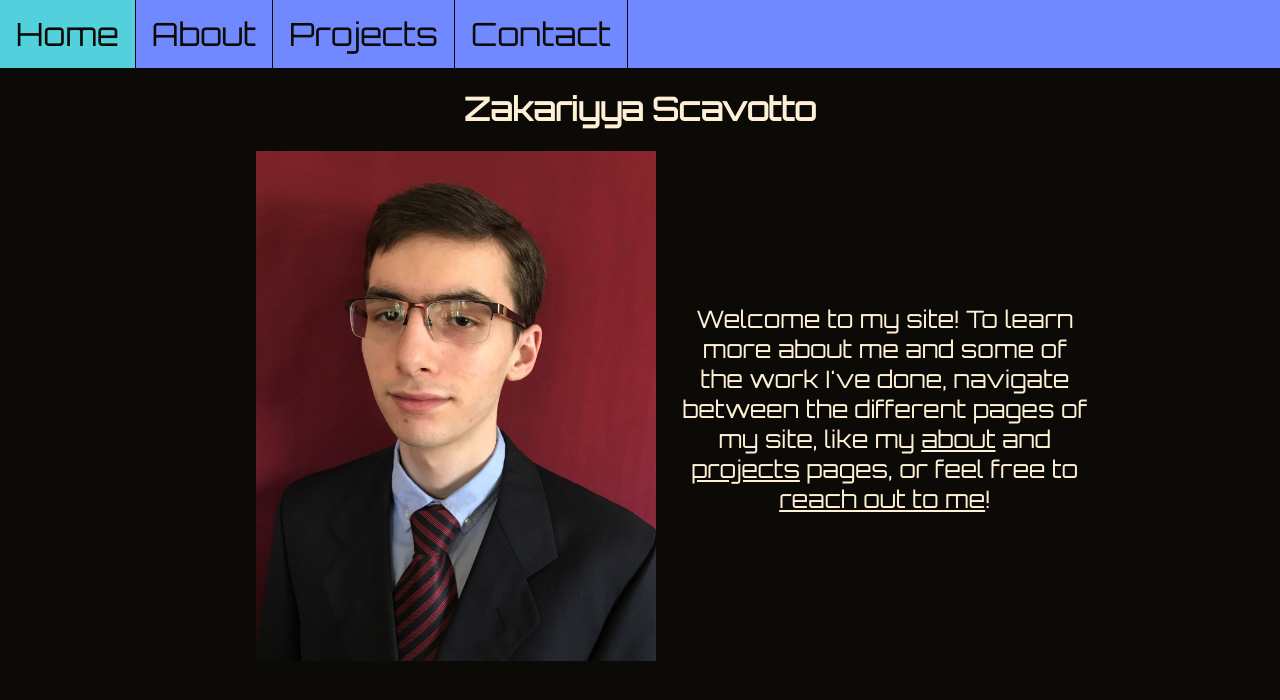
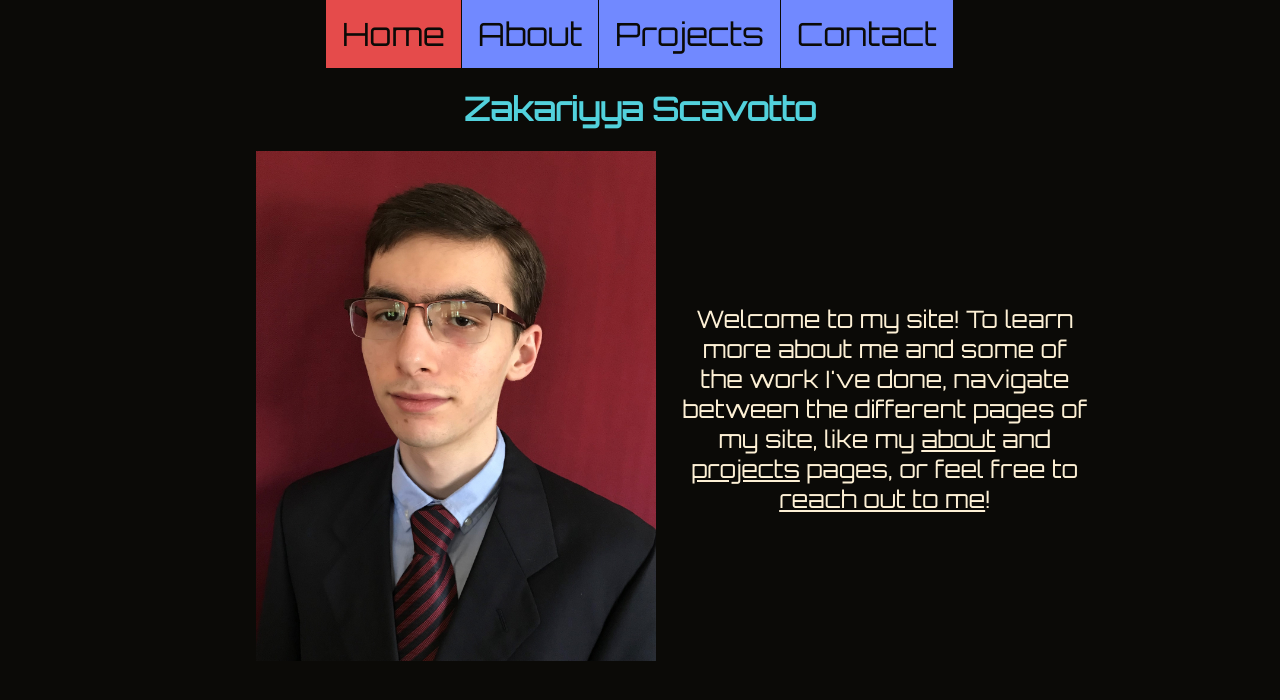
Before and after one commit to ZakariyyaScavotto/zakariyyascavotto.github.io, a plain HTML site: page pages/index.html in a window 1280 px wide. Drawn offline with Linux system fonts and the light colour scheme.

Commit message:
FANCY TITLE TEXT SLIDE ACQUIRED

```diff
--- a/pages/index.html
+++ b/pages/index.html
@@ -19,7 +19,9 @@
 				<li class="navListItem"><a href="./contact.html">Contact</a></li>
 			</ul>
 		</div>
-		<h1 id="name">Zakariyya Scavotto</h1>
+		<div class="header">
+			<h1 class="animatable">Zakariyya Scavotto</h1>
+		</div>
 		<div class="container">
 			<img
 				id="pfp"
--- a/styles/aboutStyle.css
+++ b/styles/aboutStyle.css
@@ -54,8 +54,52 @@ body {
 	justify-items: center;
 }
 
+.header {
+	display: flex;
+	flex-direction: column;
+	justify-content: center;
+	align-items: center;
+}
 #name {
-	margin-top: 10;
+	margin-top: 10px;
+}
+
+.animatable {
+	position: relative;
+	clip-path: polygon(0 0, 0 0, 0 100%, 0% 100%);
+	animation: 0.75s cubic-bezier(1, -0.01, 0.12, 0.8) 1s 1 reveal forwards;
+	color: var(--dark-turquoise);
+}
+
+.animatable::after {
+	content: "About";
+	position: absolute;
+	top: 0;
+	left: 0;
+	width: 100%;
+	height: 100%;
+	background: var(--dark-turquoise);
+	color: var(--papaya-whip);
+	/* padding: inherit; */
+	animation: 0.75s cubic-bezier(1, -0.01, 0.12, 0.8) 1.75s 1 hideBlack forwards;
+}
+
+@keyframes reveal {
+	from {
+		clip-path: polygon(0 0, 0 0, 0 100%, 0% 100%);
+	}
+	to {
+		clip-path: polygon(0 0, 100% 0, 100% 100%, 0 100%);
+	}
+}
+
+@keyframes hideBlack {
+	from {
+		clip-path: polygon(0 0, 100% 0, 100% 100%, 0 100%);
+	}
+	to {
+		clip-path: polygon(100% 0, 100% 0, 100% 100%, 100% 100%);
+	}
 }
 #pfp {
 	float: left;
--- a/styles/contactStyle.css
+++ b/styles/contactStyle.css
@@ -50,9 +50,52 @@ body {
 	/* display: inline-block; */
 	justify-items: center;
 }
+.header {
+	display: flex;
+	flex-direction: column;
+	justify-content: center;
+	align-items: center;
+}
+#name {
+	margin-top: 10px;
+}
 
-#name {
-	margin-top: 10;
+.animatable {
+	position: relative;
+	clip-path: polygon(0 0, 0 0, 0 100%, 0% 100%);
+	animation: 0.75s cubic-bezier(1, -0.01, 0.12, 0.8) 1s 1 reveal forwards;
+	color: var(--dark-turquoise);
+}
+
+.animatable::after {
+	content: "Contact";
+	position: absolute;
+	top: 0;
+	left: 0;
+	width: 100%;
+	height: 100%;
+	background: var(--dark-turquoise);
+	color: var(--papaya-whip);
+	/* padding: inherit; */
+	animation: 0.75s cubic-bezier(1, -0.01, 0.12, 0.8) 1.75s 1 hideBlack forwards;
+}
+
+@keyframes reveal {
+	from {
+		clip-path: polygon(0 0, 0 0, 0 100%, 0% 100%);
+	}
+	to {
+		clip-path: polygon(0 0, 100% 0, 100% 100%, 0 100%);
+	}
+}
+
+@keyframes hideBlack {
+	from {
+		clip-path: polygon(0 0, 100% 0, 100% 100%, 0 100%);
+	}
+	to {
+		clip-path: polygon(100% 0, 100% 0, 100% 100%, 100% 100%);
+	}
 }
 #pfp {
 	float: left;
@@ -60,8 +103,6 @@ body {
 	margin-right: 2%;
 }
 #contact {
-	/* width: 90%; */
-	/* margin-right: 20%; */
 	margin-top: 12%;
 	font-size: 250%;
 }
--- a/styles/indexStyle.css
+++ b/styles/indexStyle.css
@@ -11,7 +11,11 @@ body {
 	background-color: var(--smoky-black);
 	margin: 0;
 	padding: 0;
+	/* funny blooper moment below */
+	/* animation: typing 3.5s steps(40, end), blink-caret 0.75s step-end infinite; */
+	place-items: center;
 }
+
 .container,
 .navbar,
 #name {
@@ -50,9 +54,52 @@ body {
 	display: inline-block;
 	justify-items: center;
 }
+.header {
+	display: flex;
+	flex-direction: column;
+	justify-content: center;
+	align-items: center;
+}
+#name {
+	margin-top: 10px;
+}
 
-#name {
-	margin-top: 10;
+.animatable {
+	position: relative;
+	clip-path: polygon(0 0, 0 0, 0 100%, 0% 100%);
+	animation: 0.75s cubic-bezier(1, -0.01, 0.12, 0.8) 1s 1 reveal forwards;
+	color: var(--dark-turquoise);
+}
+
+.animatable::after {
+	content: "Zakariyya Scavotto";
+	position: absolute;
+	top: 0;
+	left: 0;
+	width: 100%;
+	height: 100%;
+	background: var(--dark-turquoise);
+	color: var(--papaya-whip);
+	/* padding: inherit; */
+	animation: 0.75s cubic-bezier(1, -0.01, 0.12, 0.8) 1.75s 1 hideBlack forwards;
+}
+
+@keyframes reveal {
+	from {
+		clip-path: polygon(0 0, 0 0, 0 100%, 0% 100%);
+	}
+	to {
+		clip-path: polygon(0 0, 100% 0, 100% 100%, 0 100%);
+	}
+}
+
+@keyframes hideBlack {
+	from {
+		clip-path: polygon(0 0, 100% 0, 100% 100%, 0 100%);
+	}
+	to {
+		clip-path: polygon(100% 0, 100% 0, 100% 100%, 100% 100%);
+	}
 }
 #pfp {
 	float: left;
--- a/styles/projectStyle.css
+++ b/styles/projectStyle.css
@@ -51,8 +51,52 @@ body {
 	justify-items: center;
 }
 
+.header {
+	display: flex;
+	flex-direction: column;
+	justify-content: center;
+	align-items: center;
+}
 #name {
-	margin-top: 10;
+	margin-top: 10px;
+}
+
+.animatable {
+	position: relative;
+	clip-path: polygon(0 0, 0 0, 0 100%, 0% 100%);
+	animation: 0.75s cubic-bezier(1, -0.01, 0.12, 0.8) 1s 1 reveal forwards;
+	color: var(--dark-turquoise);
+}
+
+.animatable::after {
+	content: "My Projects";
+	position: absolute;
+	top: 0;
+	left: 0;
+	width: 100%;
+	height: 100%;
+	background: var(--dark-turquoise);
+	color: var(--papaya-whip);
+	/* padding: inherit; */
+	animation: 0.75s cubic-bezier(1, -0.01, 0.12, 0.8) 1.75s 1 hideBlack forwards;
+}
+
+@keyframes reveal {
+	from {
+		clip-path: polygon(0 0, 0 0, 0 100%, 0% 100%);
+	}
+	to {
+		clip-path: polygon(0 0, 100% 0, 100% 100%, 0 100%);
+	}
+}
+
+@keyframes hideBlack {
+	from {
+		clip-path: polygon(0 0, 100% 0, 100% 100%, 0 100%);
+	}
+	to {
+		clip-path: polygon(100% 0, 100% 0, 100% 100%, 100% 100%);
+	}
 }
 #pfp {
 	float: left;
```
Also changed, not shown: pages/about.html (+3 -1 lines), pages/contact.html (+3 -1 lines), pages/projects.html (+3 -1 lines).
